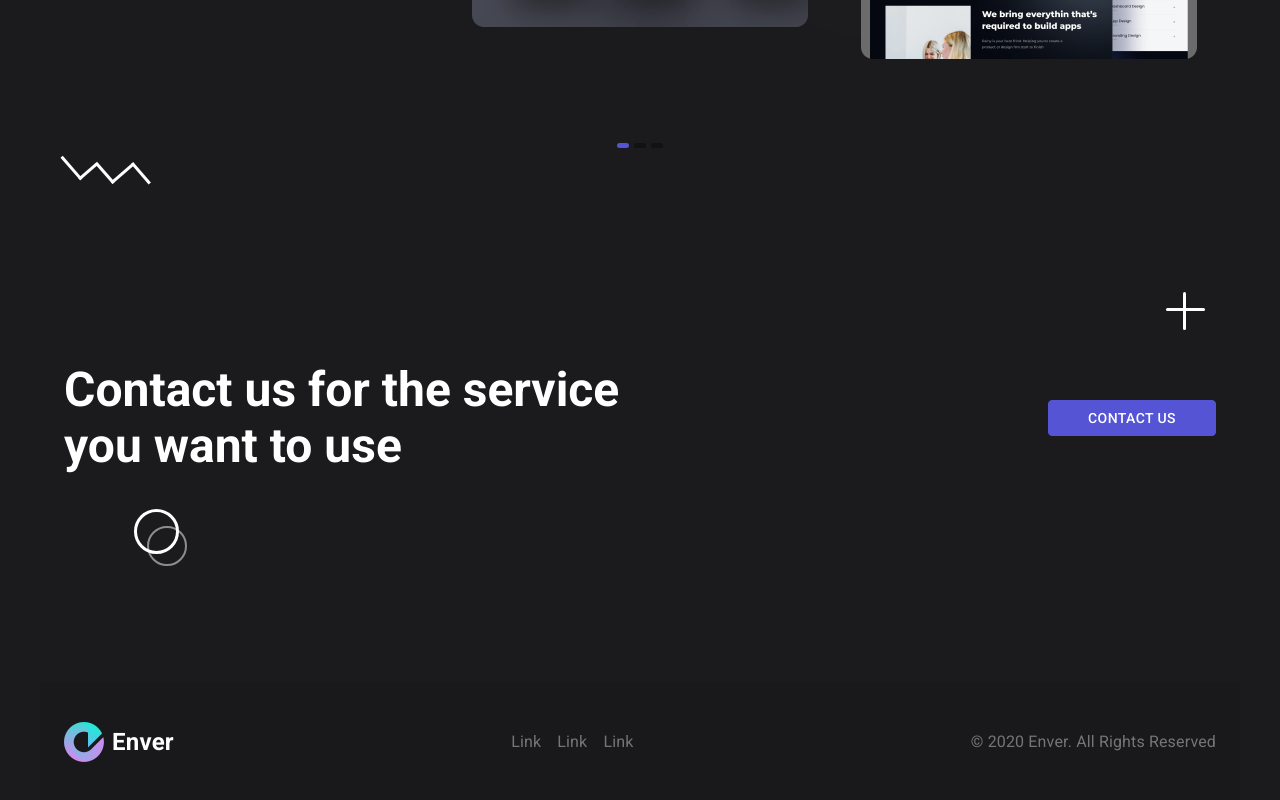
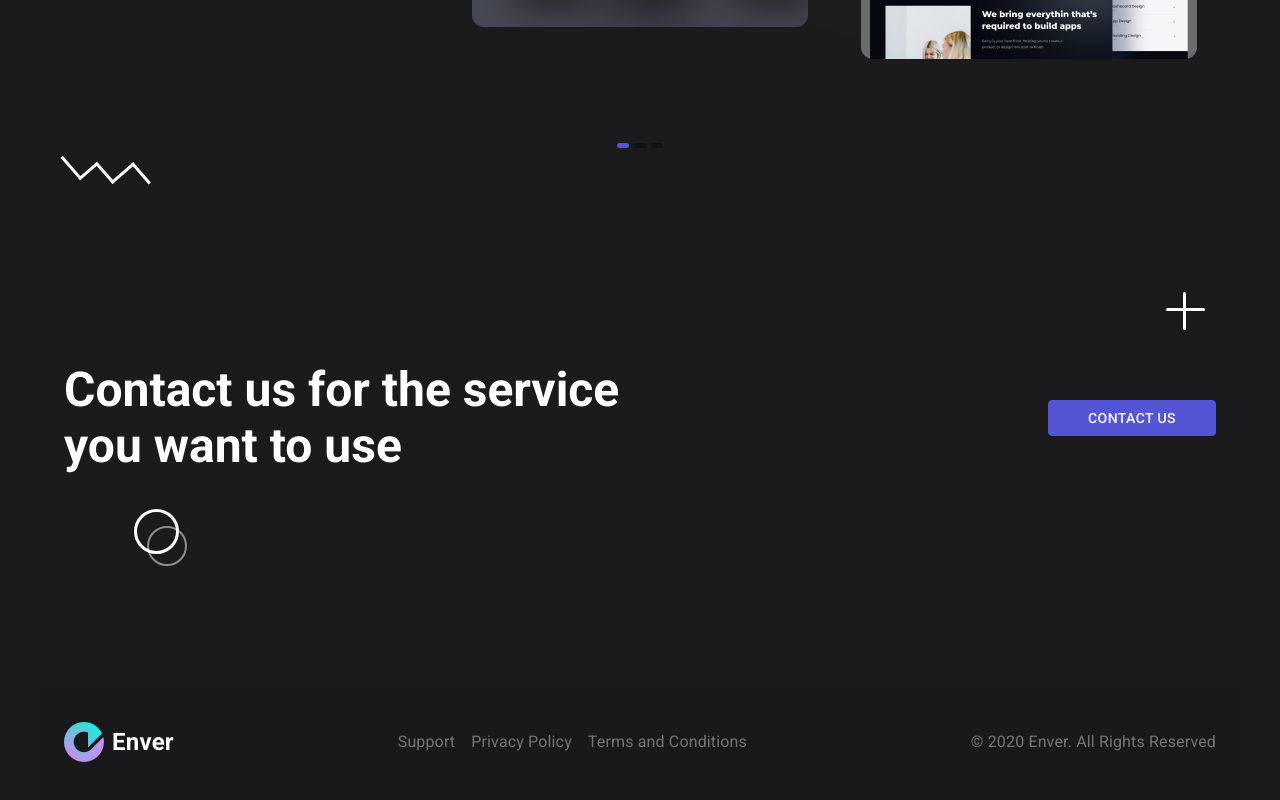
Before and after one commit to rahmanhamim/digital-agency-mui, a React (Create React App) app: page / in a window 1280 px wide. Shown: the part 2929-3729 px from the top of the page. Built offline with nearby package versions, Linux system fonts and the light colour scheme.

Commit message:
footer update

```diff
--- a/src/components/Footer/Footer.js
+++ b/src/components/Footer/Footer.js
@@ -30,13 +30,13 @@ const Footer = () => {
     </Box>
     <Box>
      <Link sx={{ color: "#757575", textDecoration: "none", mr: 2 }} href="#">
-      Link
+      Support
      </Link>
      <Link sx={{ color: "#757575", textDecoration: "none", mr: 2 }} href="#">
-      Link
+      Privacy Policy
      </Link>
      <Link sx={{ color: "#757575", textDecoration: "none" }} href="#">
-      Link
+      Terms and Conditions
      </Link>
     </Box>
     <Box>
```
